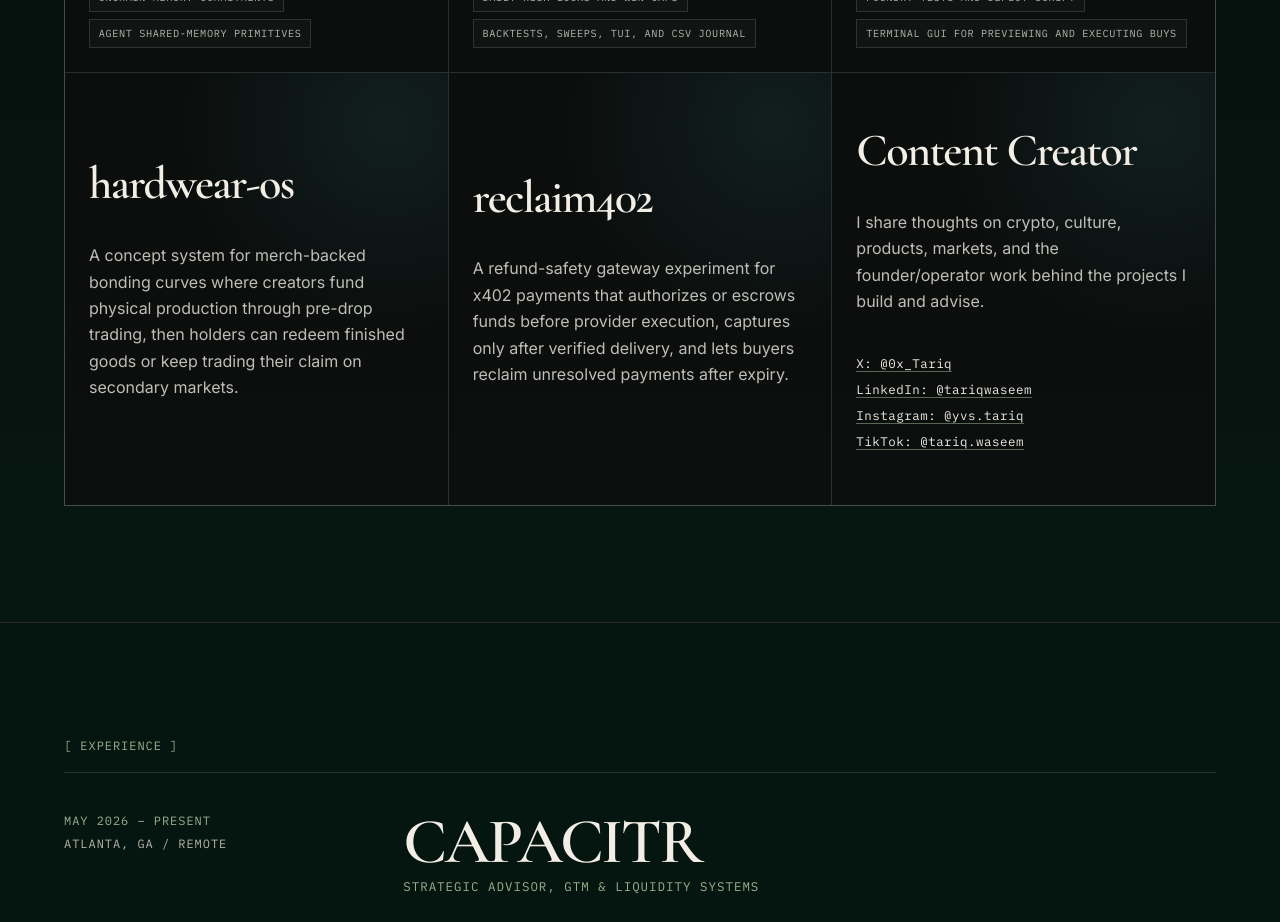
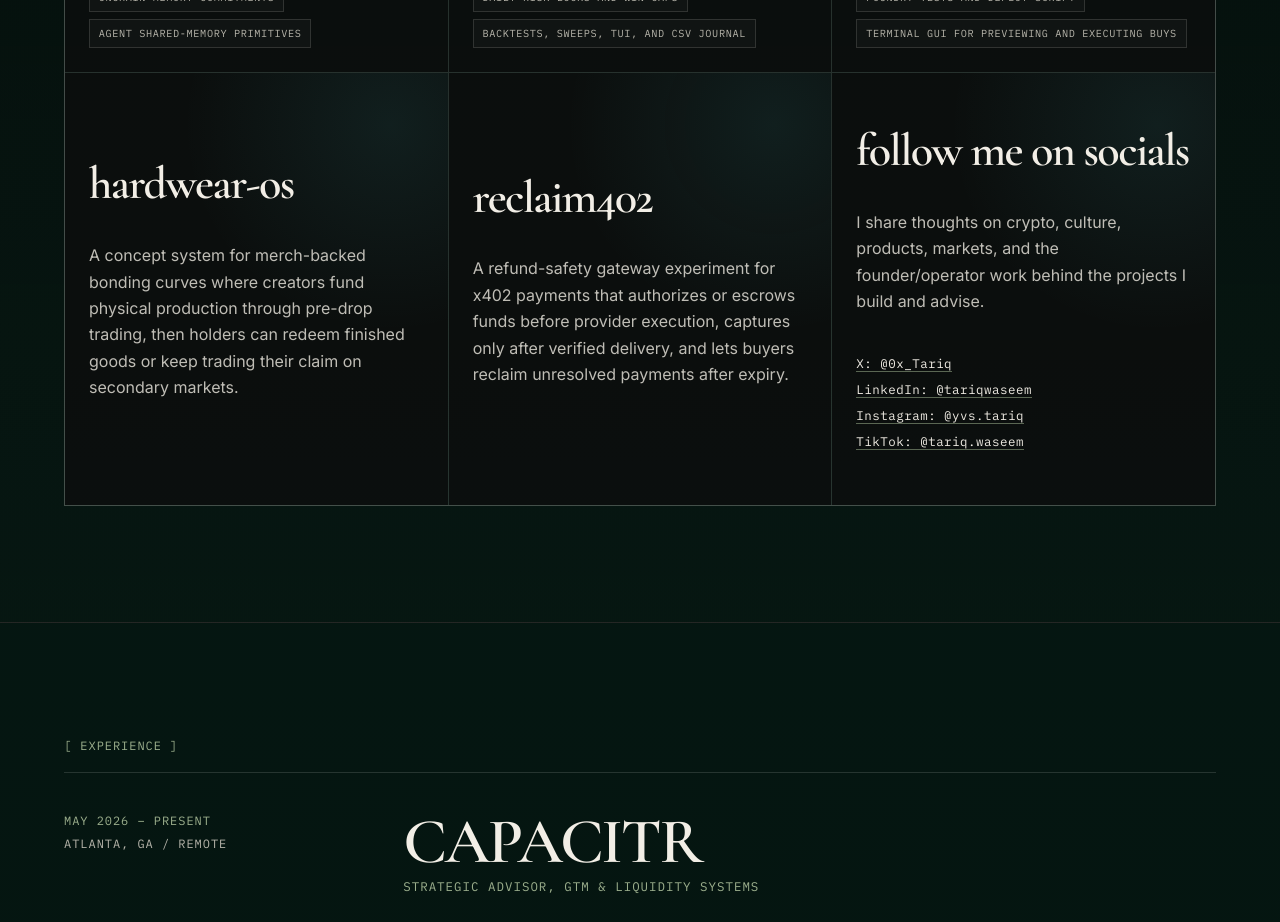
Before and after one commit to Syrexle/tariq-website, a React (Vite) app: page / in a window 1280 px wide. Shown: the part 3860-4782 px from the top of the page. Built offline with nearby package versions, Linux system fonts and the light colour scheme.

Commit message:
copy: update social card title

```diff
--- a/src/main.tsx
+++ b/src/main.tsx
@@ -149,7 +149,7 @@ const devProjects = [
     highlights: [],
   },
   {
-    title: 'Content Creator',
+    title: 'follow me on socials',
     folder: '',
     type: '',
     description: 'I share thoughts on crypto, culture, products, markets, and the founder/operator work behind the projects I build and advise.',
```
